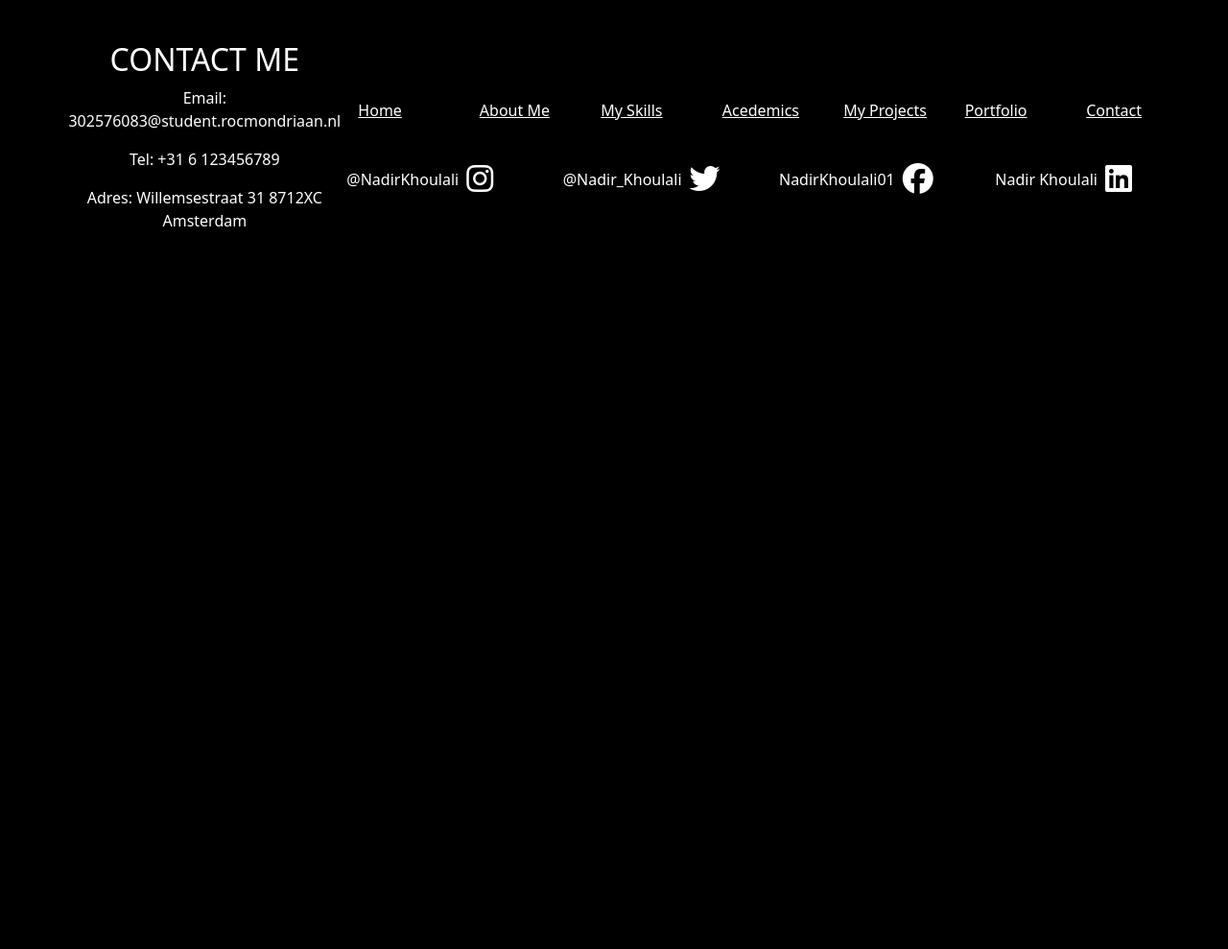
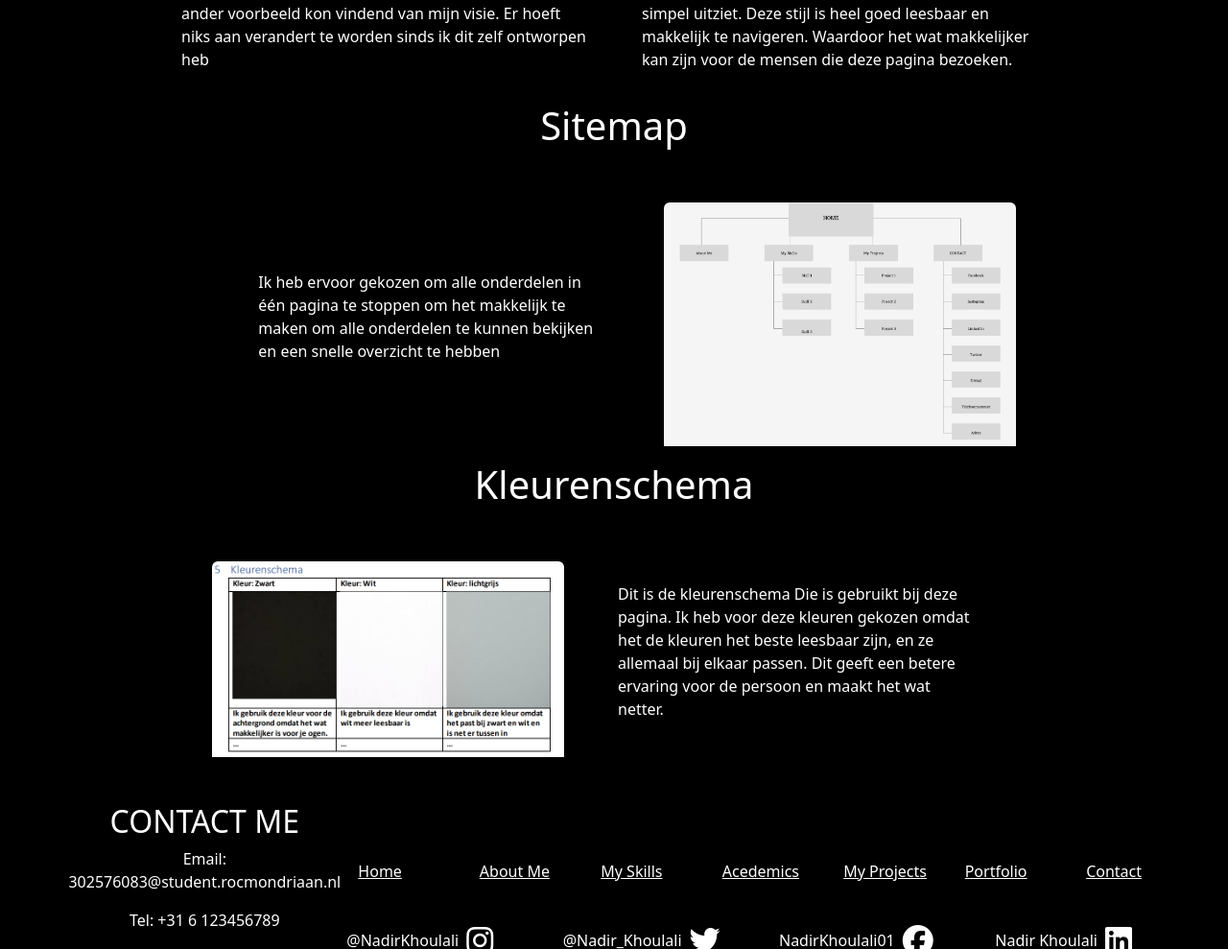
Before and after one commit to NadirKhoulali/NadirKhoulali.github.io, a plain HTML site: page index.html in a window 1280 px wide. Shown: the part 7266-8255 px from the top of the page at 96% size. Before the commit the page ends 7524 px from the top, so only its background shows below. Drawn offline with nearby package versions, Linux system fonts and the light colour scheme.

Commit message:
Finished the Project (Added last bits and pieces)

```diff
--- a/index.html
+++ b/index.html
@@ -302,6 +302,7 @@
                 </p>
             </div>
             <div class="col-md-9">
+                <h1 class="text-center mb-5">Inspiratie</h1>
                 <div class="row row-cols-1 row-cols-md-2 g-4">
                     <div class="col">
                         <div class="card bg-black text-bg-primary" style="height: 100%;">
@@ -340,6 +341,23 @@
                         </div>
                     </div>
                 </div>
+            </div>
+            <div class=" col-md-8 row justify-content-center align-items-center g-2">
+                <h1 class="text-center mb-5">Sitemap</h1>
+                <div class="col mx-5">
+
+                    <p>Ik heb ervoor gekozen om alle onderdelen in één pagina te stoppen om het makkelijk te maken om alle onderdelen te kunnen bekijken en een snelle overzicht te hebben</p>
+                </div>
+                <div class="col "><img src="/img/sitemap.png" class="img-fluid rounded-top" alt=""></div>
+            </div>
+            <div class=" col-md-8 row justify-content-center align-items-center g-2">
+                <h1 class="text-center mb-5">Kleurenschema</h1>
+                <div class="col "><img src="/img/kleurenschema.png" class="img-fluid rounded-top" alt=""></div>
+                <div class="col mx-5">
+
+                    <p>Dit is de kleurenschema Die is gebruikt bij deze pagina. Ik heb voor deze kleuren gekozen omdat het de kleuren het beste leesbaar zijn, en ze allemaal bij elkaar passen. Dit geeft een betere ervaring voor de persoon en maakt het wat netter.</p>
+                </div>
+
             </div>
 
         </div>
```
Also changed, not shown: img/kleurenschema.png (added), img/sitemap.png (added).
